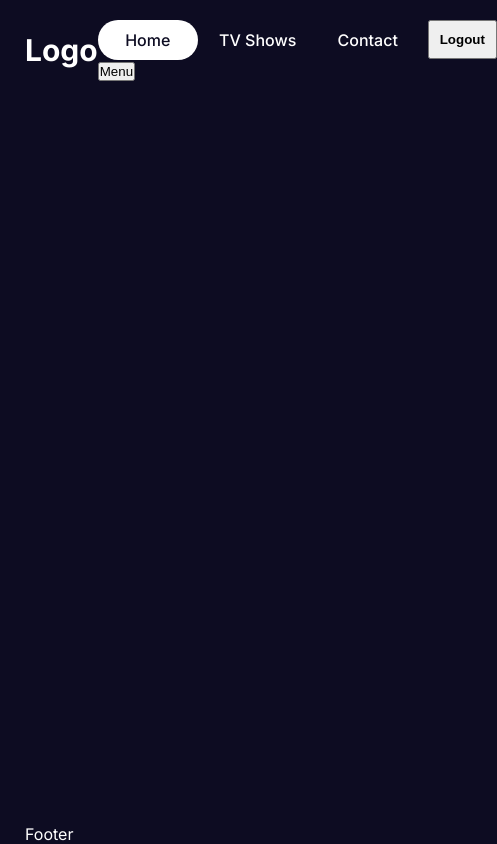
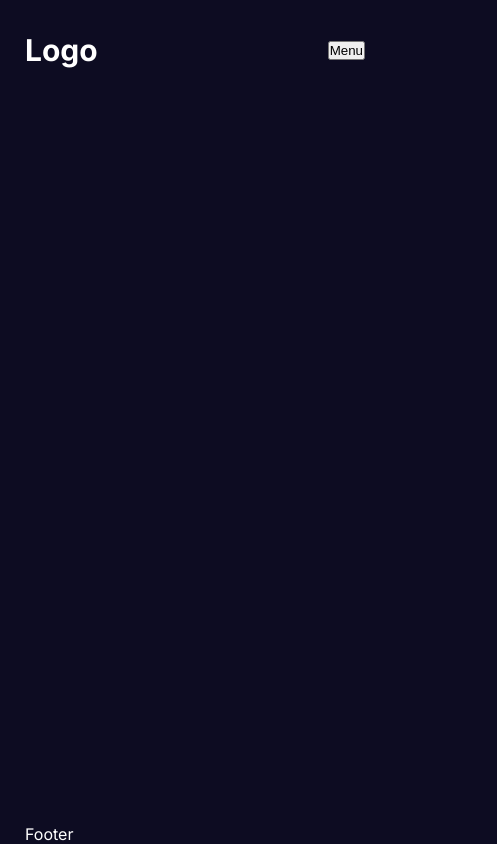
Before and after one commit to vmaineng/movie-night, a Next.js app in the folder front/: page / in a window 390 px wide. Shown: the whole page, 497 px wide, since content can reach past the window. Built offline with nearby package versions, Linux system fonts and the light colour scheme.

Commit message:
added in menu mobile

```diff
--- a/front/src/app/components/navbar/Links.jsx
+++ b/front/src/app/components/navbar/Links.jsx
@@ -42,7 +42,7 @@ const Links = () => {
         <NavLink link={{ title: "Login", path: "/login" }} />
       )}
     </div>
-    <button>Menu</button>
+    <button className={styles.menuButton} onClick={()=> setOpen((prev) => !prev)}>Menu</button>
     {
       open && (<div className={styles.mobileLinks}>
       {links.map((link) => (
--- a/front/src/app/components/navbar/links.module.css
+++ b/front/src/app/components/navbar/links.module.css
@@ -9,3 +9,33 @@
   cursor: pointer;
   font-weight: bold;
 }
+
+.menuButton,
+.mobileLinks {
+  display: none;
+}
+
+@media (max-width: 768px) {
+  .links {
+    display: none;
+  }
+
+  .menuButton {
+    display: block;
+    cursor: pointer;
+  }
+
+  .mobileLinks {
+    position: absolute;
+    top: 100px;
+    right: 0;
+    width: 50%;
+    height: calc(100vh - 100px);
+    background-color: var(--bg);
+    display: flex;
+    flex-direction: column;
+    align-items: center;
+    justify-content: center;
+    gap: 10px;
+  }
+}
```
Lines whose indentation alone changed are shown as unchanged.
